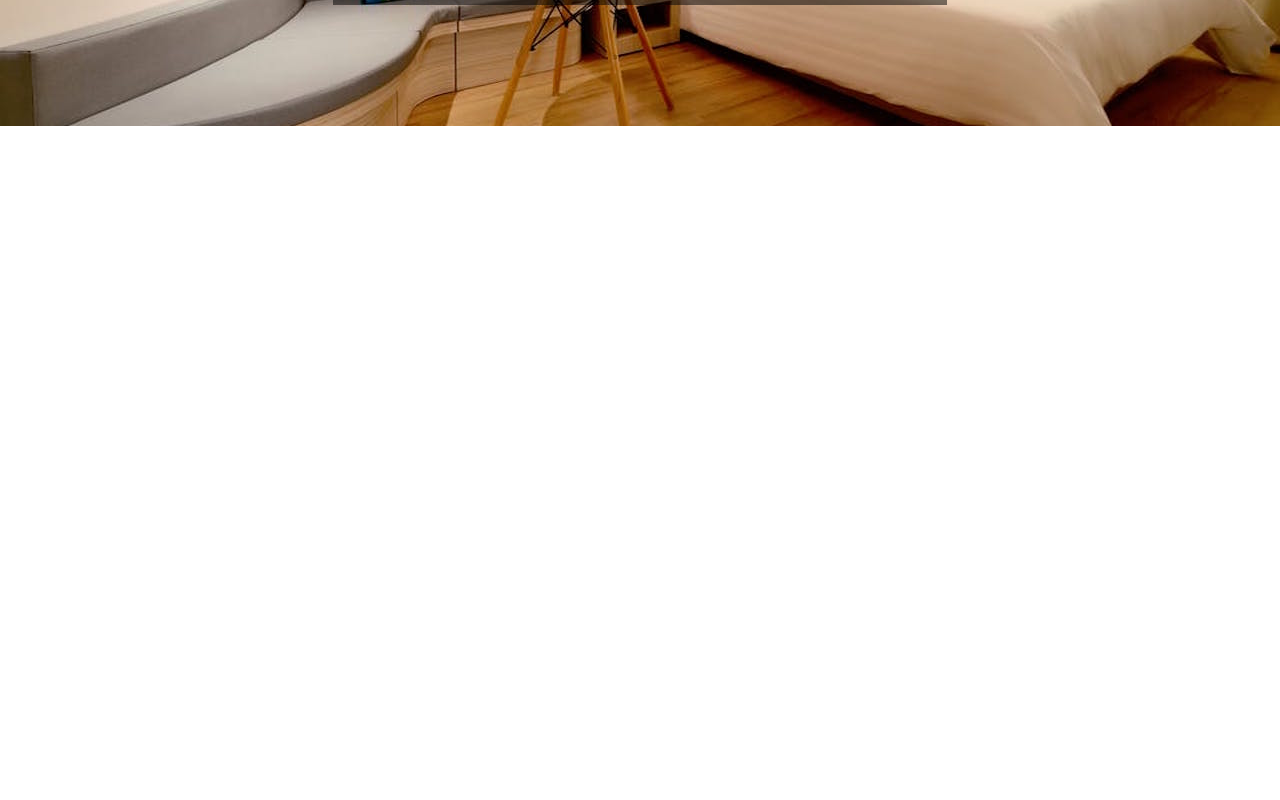
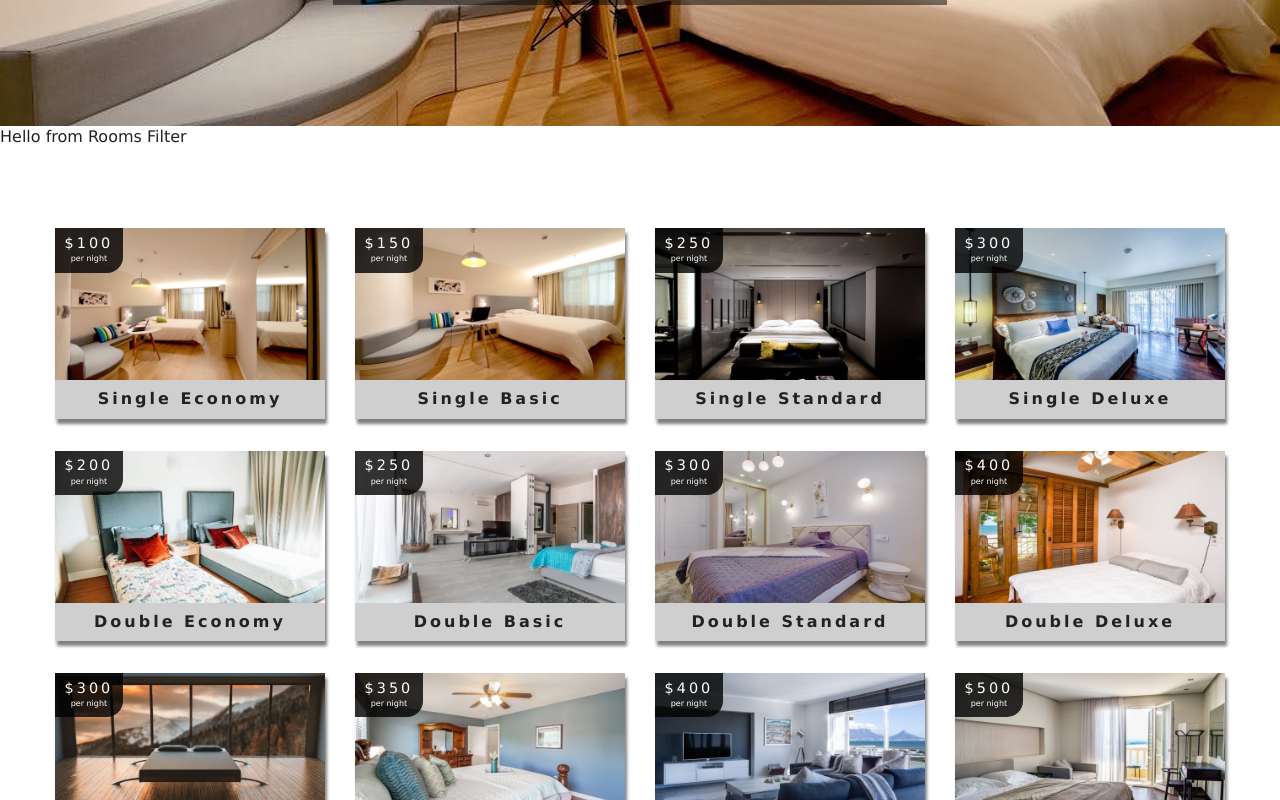
Before and after one commit to RouSage/resort-app, a React (Create React App) app: page /rooms in a window 1280 px wide. Shown: the part 420-1220 px from the top of the page. Before the commit the page ends 800 px from the top, so only its background shows below. Built offline with nearby package versions, Linux system fonts and the light colour scheme.

Commit message:
feat: room list component

```diff
--- /dev/null
+++ b/src/components/RoomContainer.jsx
@@ -0,0 +1,22 @@
+import React, { useContext } from 'react';
+import { RoomContext } from '../context';
+import Loading from './Loading';
+import RoomFilter from './RoomFilter';
+import RoomList from './RoomList';
+
+const RoomContainer = () => {
+  const { loading, sortedRooms, rooms } = useContext(RoomContext);
+
+  if (loading) {
+    return <Loading />;
+  }
+
+  return (
+    <>
+      <RoomFilter rooms={rooms} />
+      <RoomList rooms={sortedRooms} />
+    </>
+  );
+};
+
+export default React.memo(RoomContainer);
--- /dev/null
+++ b/src/components/RoomFilter.jsx
@@ -0,0 +1,7 @@
+import React from 'react';
+
+const RoomFilter = () => {
+  return <div>Hello from Rooms Filter</div>;
+};
+
+export default React.memo(RoomFilter);
--- /dev/null
+++ b/src/components/RoomList.jsx
@@ -0,0 +1,40 @@
+import PropTypes from 'prop-types';
+import React from 'react';
+import Room from './Room';
+
+const RoomList = ({ rooms }) => {
+  if (rooms.length === 0) {
+    return (
+      <div className="empty-search">
+        <h3>Unfortunately no rooms matched your search parameters</h3>
+      </div>
+    );
+  }
+
+  return (
+    <section className="roomslist">
+      <div className="roomslist-center">
+        {rooms.map((room) => (
+          <Room key={room.id} room={room} />
+        ))}
+      </div>
+    </section>
+  );
+};
+
+RoomList.propTypes = {
+  rooms: PropTypes.arrayOf(
+    PropTypes.shape({
+      name: PropTypes.string.isRequired,
+      slug: PropTypes.string.isRequired,
+      images: PropTypes.arrayOf(PropTypes.string).isRequired,
+      price: PropTypes.number.isRequired,
+    })
+  ),
+};
+
+RoomList.defaultProps = {
+  rooms: [],
+};
+
+export default React.memo(RoomList);
--- a/src/pages/Rooms.jsx
+++ b/src/pages/Rooms.jsx
@@ -2,10 +2,12 @@ import React from 'react';
 import { Link } from 'react-router-dom';
 import Banner from '../components/Banner';
 import Hero from '../components/Hero';
+import RoomContainer from '../components/RoomContainer';
 import { HOME_PAGE } from '../routes';
 
 const Rooms = () => {
   return (
+    <>
       <Hero hero="roomsHero">
         <Banner title="Our Rooms">
           <Link to={HOME_PAGE} className="btn-primary">
@@ -13,6 +15,8 @@ const Rooms = () => {
           </Link>
         </Banner>
       </Hero>
+      <RoomContainer />
+    </>
   );
 };
 
```
Lines whose indentation alone changed are shown as unchanged.
